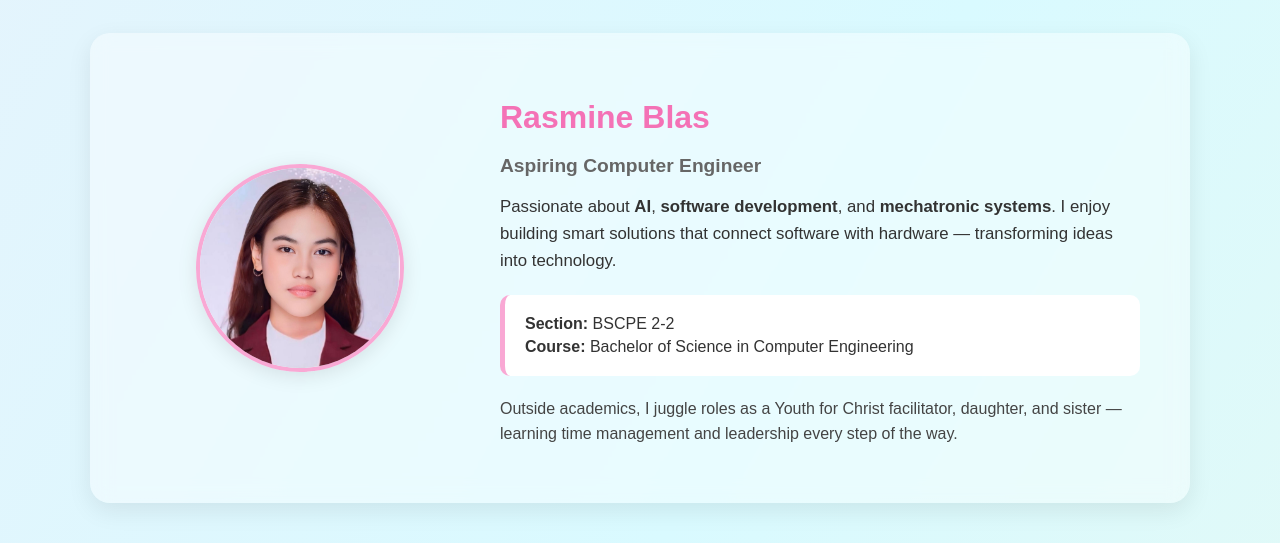
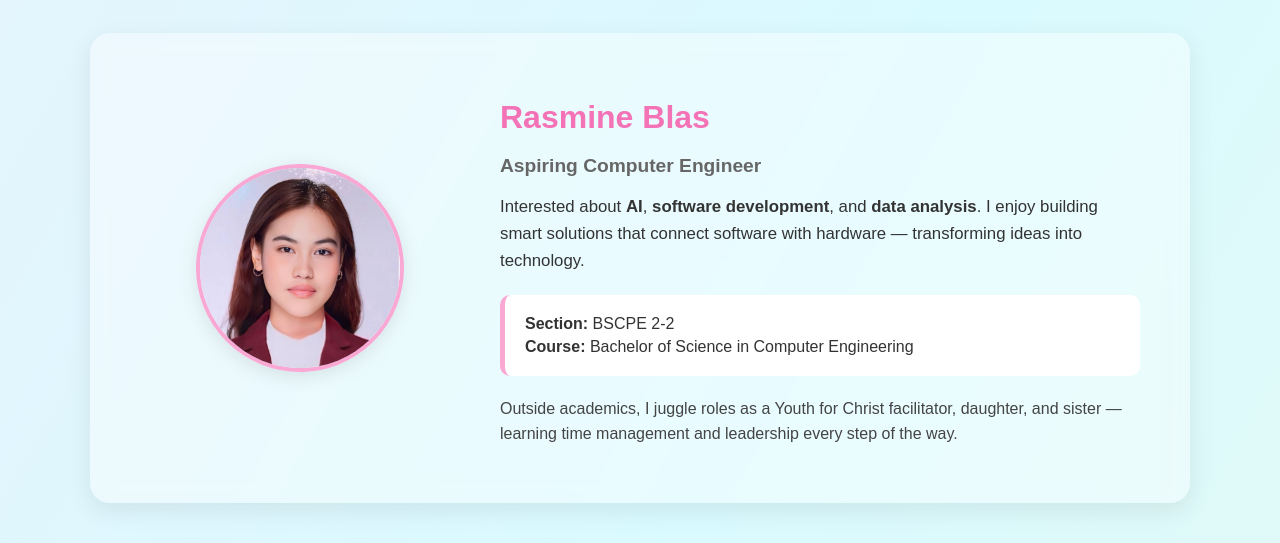
Before and after one commit to rasmine-b/personal_portfolio, a Flask app: page /profile in a window 1280 px wide. Shown: the part 166-709 px from the top of the page. Run offline with Flask 3, Linux system fonts and the light colour scheme.

Commit message:
changed infos

```diff
--- a/Flask_Intro/templates/profile.html
+++ b/Flask_Intro/templates/profile.html
@@ -13,7 +13,7 @@
             <p class="profile-role">Aspiring Computer Engineer</p>
 
             <p class="profile-desc">
-                Passionate about <b>AI</b>, <b>software development</b>, and <b>mechatronic systems</b>.
+                Interested about <b>AI</b>, <b>software development</b>, and <b>data analysis</b>.
                 I enjoy building smart solutions that connect software with hardware — transforming ideas into technology.
             </p>
 
```
